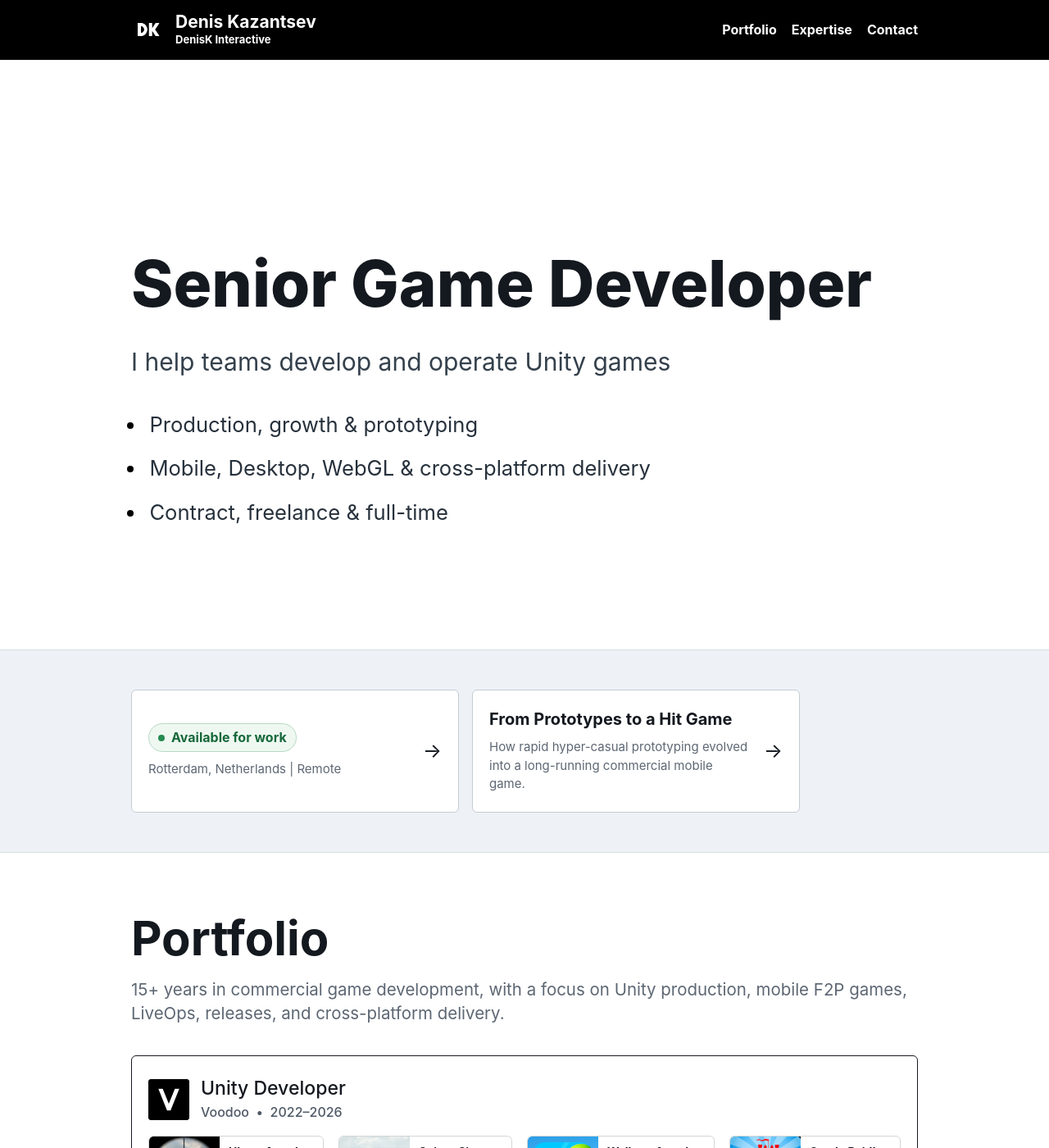
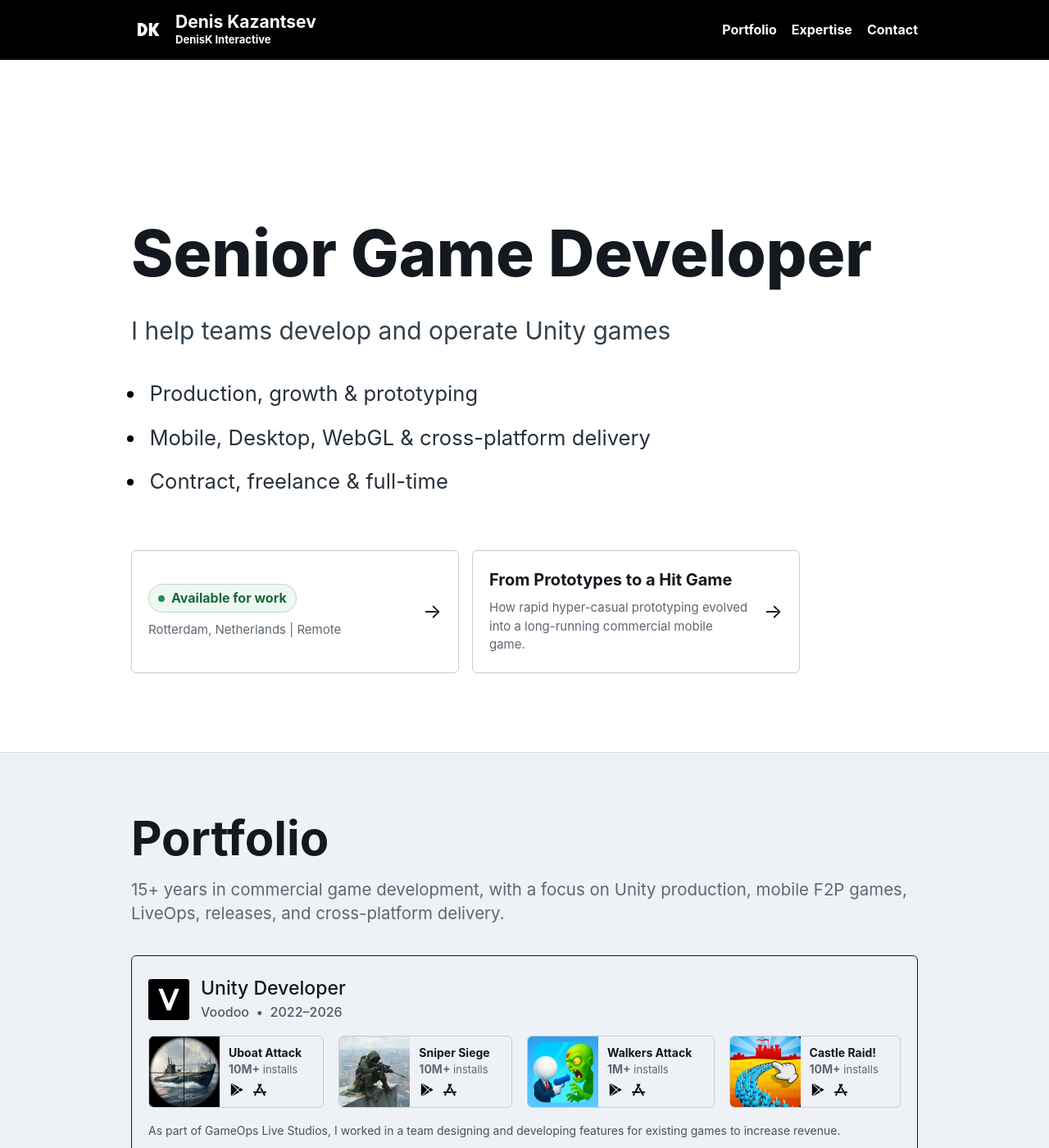
Before and after one commit to JokerDen/denisk, a Jekyll site: the page built from index.md, in a window 1280 px wide and 1400 px high. Shown: the whole window at 82% size. Built offline with Jekyll 4.4.1, drawn with Linux system fonts in a browser that asks for light colours; some of the changed text lies outside the part shown.

```diff
--- a/_layouts/default.html
+++ b/_layouts/default.html
@@ -24,7 +24,7 @@
         {% else %}
         <nav aria-label="Main navigation">
           <a href="#portfolio">Portfolio</a>
-          <a href="#expertise">Expertise</a>
+          <a href="{{ '/expertise/' | relative_url }}">Expertise</a>
           <a href="#contact">Contact</a>
         </nav>
         {% endif %}
--- a/assets/css/site.css
+++ b/assets/css/site.css
@@ -326,7 +326,7 @@ li::marker {
 }
 
 .featured-work {
-  padding-block: 48px;
+  margin-top: 64px;
 }
 
 .featured-work-list {
@@ -1395,7 +1395,7 @@ strong {
   }
 
   .featured-work {
-    padding-block: 32px;
+    margin-top: 40px;
   }
 
   .featured-work-card {
--- a/index.md
+++ b/index.md
@@ -13,26 +13,24 @@ description: Senior Unity development for teams building, releasing, and support
       <li>Mobile, Desktop, WebGL &amp; cross-platform delivery</li>
       <li>Contract, freelance &amp; full-time</li>
     </ul>
-  </div>
-</section>
 
-<section class="featured-work" aria-label="Availability and featured articles">
-  <div class="section-inner">
-    <div class="featured-work-list">
-      <a class="featured-work-card" href="#contact">
-        <span class="featured-work-copy">
-          <strong class="availability-status"><span class="availability-dot" aria-hidden="true"></span>Available for work</strong>
-          <span>Rotterdam, Netherlands | Remote</span>
-        </span>
-        <span class="featured-work-arrow" aria-hidden="true">&rarr;</span>
-      </a>
-      <a class="featured-work-card" href="{{ '/from-prototypes-to-a-hit-game/' | relative_url }}">
-        <span class="featured-work-copy">
-          <strong>From Prototypes to a Hit Game</strong>
-          <span>How rapid hyper-casual prototyping evolved into a long-running commercial mobile game.</span>
-        </span>
-        <span class="featured-work-arrow" aria-hidden="true">&rarr;</span>
-      </a>
+    <div class="featured-work" aria-label="Availability and featured articles">
+      <div class="featured-work-list">
+        <a class="featured-work-card" href="#contact">
+          <span class="featured-work-copy">
+            <strong class="availability-status"><span class="availability-dot" aria-hidden="true"></span>Available for work</strong>
+            <span>Rotterdam, Netherlands | Remote</span>
+          </span>
+          <span class="featured-work-arrow" aria-hidden="true">&rarr;</span>
+        </a>
+        <a class="featured-work-card" href="{{ '/from-prototypes-to-a-hit-game/' | relative_url }}">
+          <span class="featured-work-copy">
+            <strong>From Prototypes to a Hit Game</strong>
+            <span>How rapid hyper-casual prototyping evolved into a long-running commercial mobile game.</span>
+          </span>
+          <span class="featured-work-arrow" aria-hidden="true">&rarr;</span>
+        </a>
+      </div>
     </div>
   </div>
 </section>
@@ -258,42 +256,11 @@ description: Senior Unity development for teams building, releasing, and support
   </div>
 </section>
 
-<section id="expertise">
-  <div class="section-inner">
-    <h2>Expertise</h2>
-    <ul class="expertise-list">
-      <li>
-        <strong>Generalist Unity Development</strong>
-        <span>Gameplay, UI, meta, tools, SDKs, integrations, builds, and production features across different project stages.</span>
-      </li>
-      <li>
-        <strong>Feature &amp; Area Ownership</strong>
-        <span>Ownership of features, systems, modules, or project areas from implementation to release.</span>
-      </li>
-      <li>
-        <strong>Platform Delivery &amp; Integrations</strong>
-        <span>App Store, Google Play, Steam, WebGL, desktop and mobile releases, including IAP, achievements, Workshop, ads, analytics, and platform SDKs.</span>
-      </li>
-      <li>
-        <strong>LiveOps &amp; Product Iteration</strong>
-        <span>Events, content updates, A/B tests, analytics, monetization, fixes, and live game improvements.</span>
-      </li>
-      <li>
-        <strong>Prototypes &amp; MVPs</strong>
-        <span>Playable prototypes, MVPs, core loops, mechanic validation, and fast iteration.</span>
-      </li>
-      <li>
-        <strong>Tooling, CI/CD &amp; Stabilization</strong>
-        <span>Editor tools, build pipelines, automation, debugging, optimization, crashes, memory, and production stability.</span>
-      </li>
-    </ul>
-  </div>
-</section>
-
 <section class="contact" id="contact">
   <div class="section-inner">
     <h2>Contact</h2>
     <div class="contact-availability" id="availability">
+      <p class="availability-heading"><span class="availability-status"><span class="availability-dot" aria-hidden="true"></span>Available for work</span></p>
       <p>Based in Rotterdam, Netherlands — available for European and international hire.</p>
       <ul>
         <li>Full-time contract / hire</li>
@@ -301,9 +268,7 @@ description: Senior Unity development for teams building, releasing, and support
         <li>Project-based work</li>
         <li>Freelance tasks</li>
       </ul>
-      <p class="supporting-copy">Rates depend on scope, involvement, duration, and responsibility level.</p>
     </div>
-    <p class="availability-heading"><span class="availability-status"><span class="availability-dot" aria-hidden="true"></span>Available for work</span></p>
     <p>Get in touch — let’s discuss the project, scope, timing, and budget.</p>
     <p><a href="mailto:contact@denisk.io">contact@denisk.io</a></p>
     <p class="contact-social-links">
```
Also changed, not shown: expertise.md (added, +42 -0 lines).
